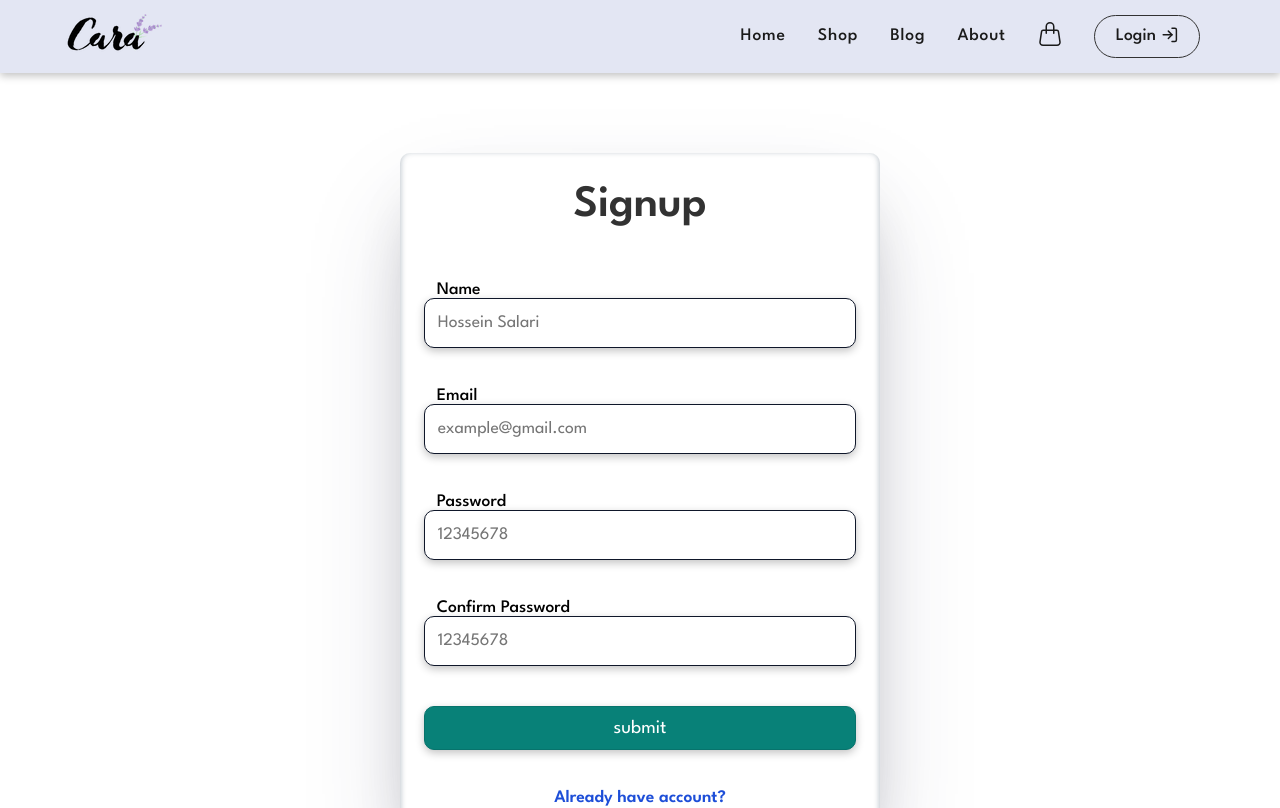
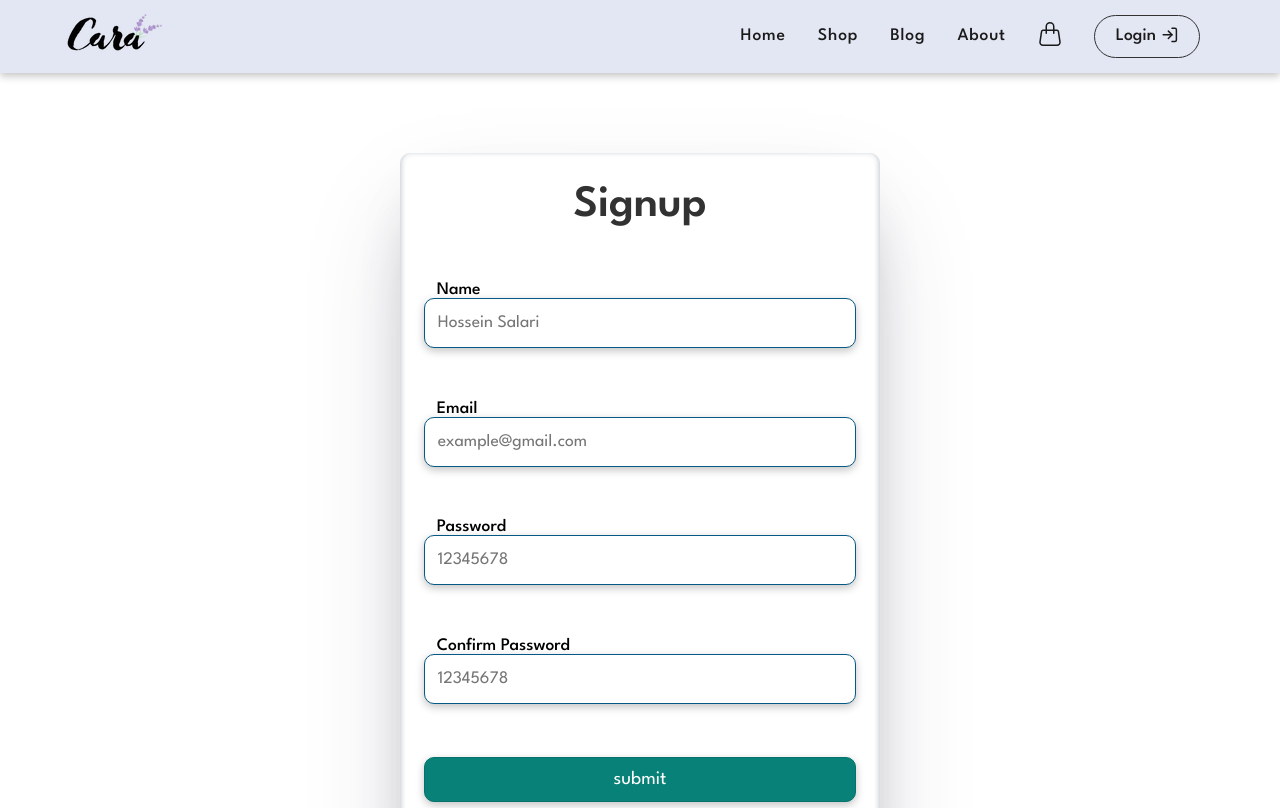
Before and after one commit to Hooseinsalari/Cara, a React (Create React App) app: page /signup in a window 1280 px wide. Shown: the top 808 px of the page. Built offline with nearby package versions, Linux system fonts and the light colour scheme.

Commit message:
validation with form with formik and yup

```diff
--- a/package.json
+++ b/package.json
@@ -7,12 +7,14 @@
     "@testing-library/react": "^13.3.0",
     "@testing-library/user-event": "^13.5.0",
     "axios": "^0.27.2",
+    "formik": "^2.2.9",
     "react": "^18.2.0",
     "react-dom": "^18.2.0",
     "react-icons": "^4.4.0",
     "react-router-dom": "^6.3.0",
     "react-scripts": "5.0.1",
-    "web-vitals": "^2.1.4"
+    "web-vitals": "^2.1.4",
+    "yup": "^0.32.11"
   },
   "scripts": {
     "start": "react-scripts start",
--- /dev/null
+++ b/src/components/shared/Input.js
@@ -0,0 +1,30 @@
+import React from "react";
+
+// styles
+import styles from "./Input.module.css";
+
+const Input = ({label, name, formik, type="text", placeholder}) => {
+  return (
+    <div className={styles.section}>
+      <label className={styles.label} htmlFor={name}>
+        {label}
+      </label>
+      <input
+        className={
+          formik.errors[name] && formik.touched[name]
+            ? [styles["input"], styles["input-error"]].join(" ")
+            : styles.input
+        }
+        type={type}
+        id={name}
+        placeholder={placeholder}
+        {...formik.getFieldProps(name)}
+      />
+      {formik.errors[name] && formik.touched[name] && (
+        <span className={styles.error}>{formik.errors[name]}</span>
+      )}
+    </div>
+  );
+};
+
+export default Input;
--- /dev/null
+++ b/src/components/shared/Input.module.css
@@ -0,0 +1,57 @@
+.section {
+  display: flex;
+  align-items: flex-start;
+  justify-content: center;
+  flex-direction: column;
+  margin: 3.3rem auto;
+  position: relative;
+}
+
+.label {
+  font-size: 1.1rem;
+  font-weight: 500;
+  margin-left: 0.8rem;
+}
+
+.input {
+  padding: 1rem 0.8rem;
+  font-size: 1.1rem;
+  width: 100%;
+  border-radius: 10px;
+  border: 1px solid #075985;
+  outline: none;
+  box-shadow: rgba(0, 0, 0, 0.24) 0px 3px 8px;
+  transition: 0.2s;
+}
+
+.input-error {
+  animation: shake 0.3s ease-in-out alternate;
+}
+
+.input:focus {
+  background-color: #f0fdf4;
+}
+
+.error {
+  position: absolute;
+  bottom: -28px;
+  left: 12px;
+  color: #dc2626;
+  background-color: #fecaca;
+  padding: 5px;
+  font-size: 0.9rem;
+  font-weight: 600;
+  border-radius: 5px;
+}
+
+@keyframes shake {
+  25% {
+    transform: translateX(4px);
+  }
+  50% {
+    transform: translateX(-4px);
+  }
+  75% {
+    transform: translateX(4px);
+  }
+}
--- a/src/pages/LoginPage.js
+++ b/src/pages/LoginPage.js
@@ -1,43 +1,65 @@
 import React from "react";
 import { Link } from "react-router-dom";
+
+// components
+import Input from "../components/shared/Input";
 
 // style
 import styles from "./LoginPage.module.css";
 
+// formik
+import { useFormik } from "formik";
+import * as yup from "yup";
+
+const validationSchema = yup.object({
+  email: yup
+    .string()
+    .email("Invalid Email Format")
+    .required("Email is Required"),
+  password: yup
+    .string()
+    .required("No password provided")
+    .min(8, "Password should be 8 chars minimum"),
+});
+
 const LoginPage = () => {
+  const formik = useFormik({
+    initialValues: {
+      email: "",
+      password: "",
+    },
+    onSubmit: (values) => console.log(values),
+    validationSchema,
+  });
+
   return (
     <div className={styles.login}>
-      <form className={styles.login__form}>
+      <form onSubmit={formik.handleSubmit} className={styles.login__form}>
         <div className={styles.login__title}>
           <h2>Login</h2>
         </div>
-        <div className={styles.login__section}>
-          <label className={styles.login__label} htmlFor="email">
-            Email
-          </label>
-          <input
-            className={styles.login__input}
-            type="email"
-            id="email"
-            placeholder="example@gmail.com"
-          />
-        </div>
 
-        <div className={styles.login__section}>
-          <label className={styles.login__label} htmlFor="password">
-            Password
-          </label>
-          <input
-            className={styles.login__input}
-            type="password"
-            id="password"
-            placeholder="12345678"
-          />
-        </div>
+        <Input label="Email" name="email" formik={formik} type="email" placeholder="example@gmail.com" />
 
-        <button className={styles.login__submit}>submit</button>
+        <Input
+          label="Password"
+          name="password"
+          formik={formik}
+          type="password"
+          placeholder="12345678"
+        />
 
-        <Link className={styles.login__link} to="/signup">Create account</Link>
+        <button
+          type="submit"
+          disabled={!formik.isValid}
+          className={styles.login__submit}
+        >
+          submit
+        </button>
+
+        <Link className={styles.login__link} to="/signup">
+          Create account
+        </Link>
       </form>
     </div>
   );
--- a/src/pages/LoginPage.module.css
+++ b/src/pages/LoginPage.module.css
@@ -23,34 +23,6 @@
   font-weight: 600;
 }
 
-.login__section {
-  display: flex;
-  align-items: flex-start;
-  justify-content: center;
-  flex-direction: column;
-  margin: 2.5rem auto;
-}
-
-.login__label {
-  font-size: 1.1rem;
-  font-weight: 500;
-  margin-left: 0.8rem;
-}
-
-.login__input {
-  padding: 1rem 0.8rem;
-  font-size: 1.1rem;
-  width: 100%;
-  border-radius: 10px;
-  border: 1px solid #0f172a;
-  outline: none;
-  box-shadow: rgba(0, 0, 0, 0.24) 0px 3px 8px;
-}
-
-.login__input:focus {
-  background-color: #f0fdf4;
-}
-
 .login__submit {
   width: 100%;
   font-size: 1.2rem;
@@ -63,6 +35,11 @@
   margin-bottom: 2.5rem;
   transition: 0.3s ease-in-out;
   box-shadow: rgba(0, 0, 0, 0.24) 0px 3px 8px;
+}
+
+.login__submit:disabled {
+  opacity: 0.5;
+  cursor: not-allowed;
 }
 
 .login__submit:hover {
--- a/src/pages/SignupPage.js
+++ b/src/pages/SignupPage.js
@@ -1,66 +1,79 @@
 import React from "react";
 import { Link } from "react-router-dom";
+
+// components
+import Input from "../components/shared/Input";
 
 // style
 import styles from "./SignupPage.module.css";
 
+// formik
+import { useFormik } from "formik";
+import * as yup from "yup";
+
+const validationSchema = yup.object({
+  name: yup.string().trim().required("Name is Required"),
+  email: yup
+    .string()
+    .email("Invalid Email Format")
+    .required("Email is Required"),
+  password: yup
+    .string()
+    .required("No password provided")
+    .min(8, "Password should be 8 chars minimum"),
+  confirmPassword: yup
+    .string()
+    .required("Retype Your Password")
+    .oneOf([yup.ref("password")], "Password Do Not Match"),
+});
+
 const SignupPage = () => {
+  const formik = useFormik({
+    initialValues: {
+      name: "",
+      email: "",
+      password: "",
+      confirmPassword: "",
+    },
+    onSubmit: (values) => console.log(values),
+    validationSchema,
+  });
+
   return (
     <div>
       <div className={styles.signup}>
-        <form className={styles.signup__form}>
+        <form onSubmit={formik.handleSubmit} className={styles.signup__form}>
           <div className={styles.signup__title}>
             <h2>Signup</h2>
           </div>
-          <div className={styles.signup__section}>
-            <label className={styles.signup__label} htmlFor="name">
-              Name
-            </label>
-            <input
-              className={styles.signup__input}
-              type="text"
-              id="name"
-              placeholder="Hossein Salari"
-            />
-          </div>
 
-          <div className={styles.signup__section}>
-            <label className={styles.signup__label} htmlFor="email">
-              Email
-            </label>
-            <input
-              className={styles.signup__input}
-              type="email"
-              id="email"
-              placeholder="example@gmail.com"
-            />
-          </div>
+          <Input label="Name" name="name" formik={formik} placeholder="Hossein Salari" />
 
-          <div className={styles.signup__section}>
-            <label className={styles.signup__label} htmlFor="password">
-              Password
-            </label>
-            <input
-              className={styles.signup__input}
+          <Input label="Email" name="email" formik={formik} type="email" placeholder="example@gmail.com" />
+
+          <Input
+            label="Password"
+            name="password"
+            formik={formik}
             type="password"
-              id="password"
             placeholder="12345678"
           />
-          </div>
 
-          <div className={styles.signup__section}>
-            <label className={styles.signup__label} htmlFor="confirmPassword">
-              Confirm Password
-            </label>
-            <input
-              className={styles.signup__input}
+          <Input
+            label="Confirm Password"
+            name="confirmPassword"
+            formik={formik}
             type="password"
-              id="confirmPassword"
             placeholder="12345678"
           />
-          </div>
 
-          <button className={styles.signup__submit}>submit</button>
+          <button
+            type="submit"
+            disabled={!formik.isValid}
+            className={styles.signup__submit}
+          >
+            submit
+          </button>
 
           <Link className={styles.signup__link} to="/login">
             Already have account?
--- a/src/pages/SignupPage.module.css
+++ b/src/pages/SignupPage.module.css
@@ -23,34 +23,6 @@
   font-weight: 600;
 }
 
-.signup__section {
-  display: flex;
-  align-items: flex-start;
-  justify-content: center;
-  flex-direction: column;
-  margin: 2.5rem auto;
-}
-
-.signup__label {
-  font-size: 1.1rem;
-  font-weight: 500;
-  margin-left: 0.8rem;
-}
-
-.signup__input {
-  padding: 1rem 0.8rem;
-  font-size: 1.1rem;
-  width: 100%;
-  border-radius: 10px;
-  border: 1px solid #0f172a;
-  outline: none;
-  box-shadow: rgba(0, 0, 0, 0.24) 0px 3px 8px;
-}
-
-.signup__input:focus {
-  background-color: #f0fdf4;
-}
-
 .signup__submit {
   width: 100%;
   font-size: 1.2rem;
@@ -63,6 +35,11 @@
   margin-bottom: 2.5rem;
   transition: 0.3s ease-in-out;
   box-shadow: rgba(0, 0, 0, 0.24) 0px 3px 8px;
+}
+
+.signup__submit:disabled {
+  opacity: 0.5;
+  cursor: not-allowed;
 }
 
 .signup__submit:hover {
```
Also changed, not shown: 1 other file (tests, documents, lock files or other folders). Lines whose indentation alone changed are shown as unchanged.
